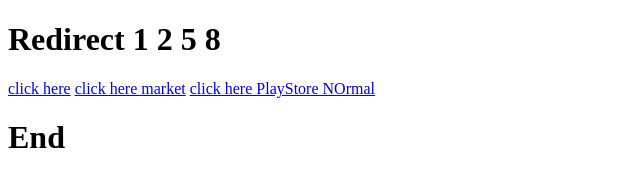
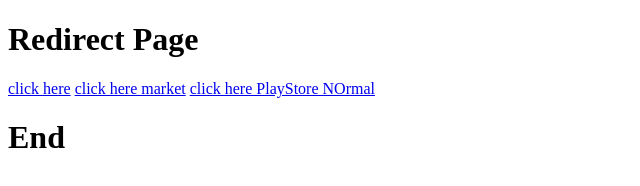
Before and after one commit to vigneshDCM/demobp, a website: page redirecturl.html in a window 1280 px wide. Shown: the full height of the page, 0-640 px from the left. Drawn offline with Linux system fonts and the light colour scheme.

Commit message:
Update redirecturl.html

```diff
--- a/redirecturl.html
+++ b/redirecturl.html
@@ -52,7 +52,7 @@
 
 </head>
 <body onload="myFunction()">
-  <h1>Redirect 1 2 5 8</h1>
+  <h1>Redirect Page</h1>
 
         <a href="intent:#Intent;scheme=sabbcorp://open?url_param=index;package=com.sabbcorporate;S.browser_fallback_url=https://www.youtube.com/;end">click here</a>
      <a href="intent:#Intent;scheme=sabbcorp://index?url_param=index;package=com.sabbcorporate;S.browser_fallback_url=market://details?id=com.burgan.cards;end">click here market</a>
```
